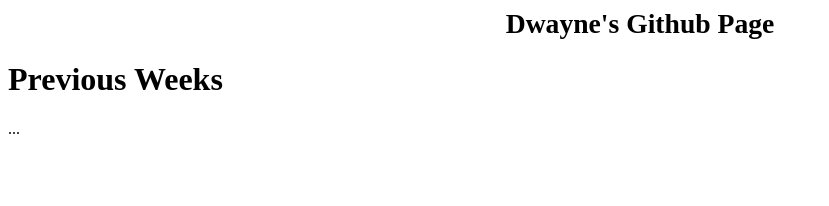
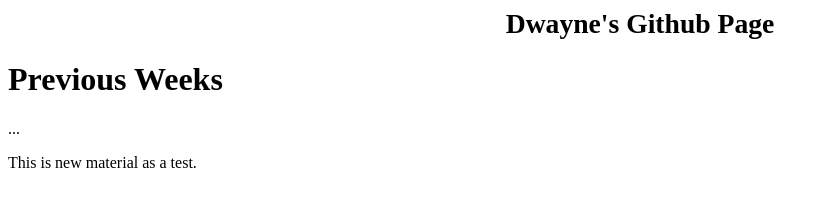
Before and after one commit to Dwayne-Phillips/Dwayne-Phillips.github.io, a plain HTML site: page index.html in a window 1280 px wide. Shown: the whole page, without its empty margins (0-829 px from the left). Drawn offline with Linux system fonts and the light colour scheme.

Commit message:
This is a new commit for what I originally planned to be amended

```diff
--- a/index.html
+++ b/index.html
@@ -11,6 +11,7 @@
 
     <h1><a name="Previous_Weeks"></a>Previous Weeks</h1>
     <p>...</p>
+    <p>This is new material as a test.</p>
     <br>
   </body>
 </html>
```
